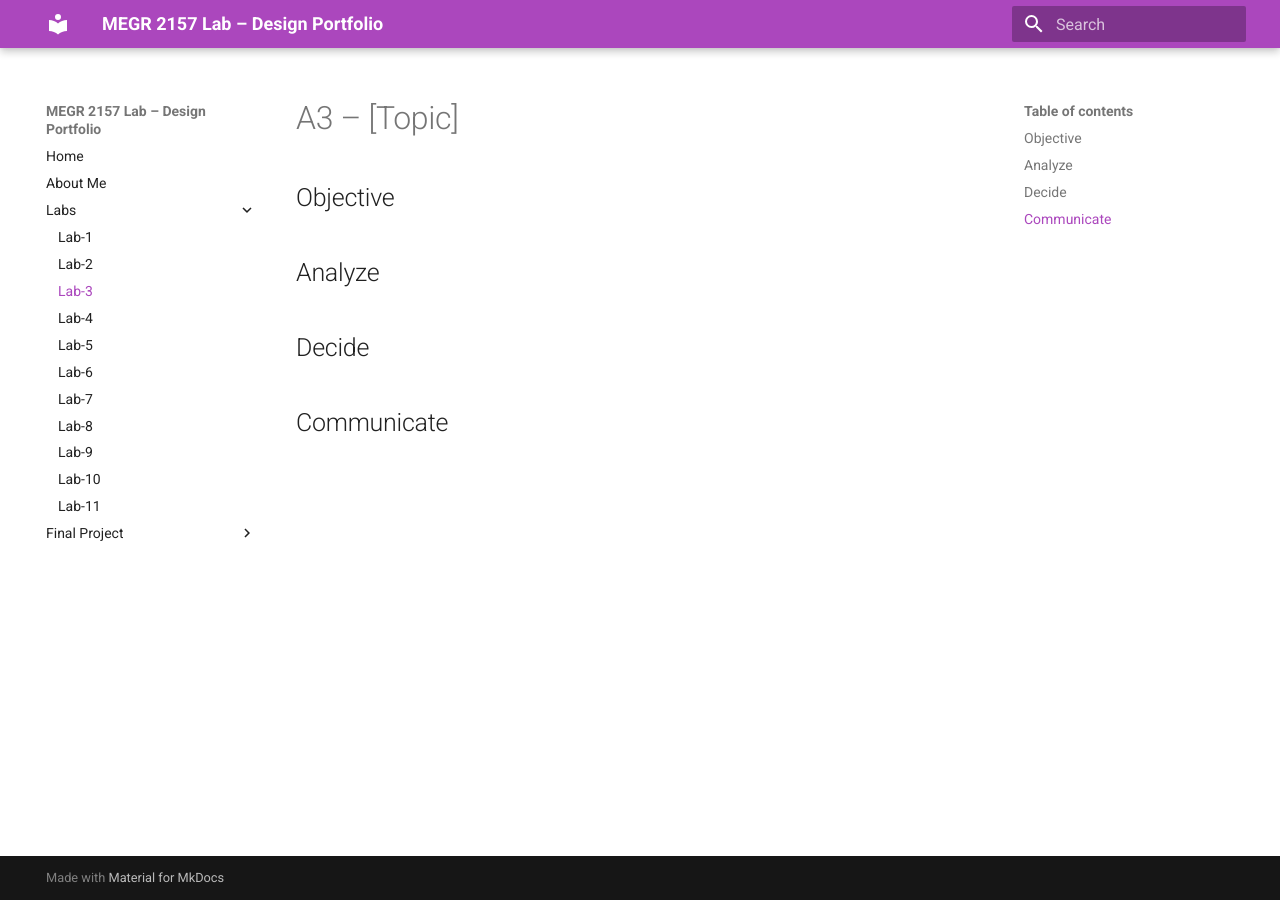
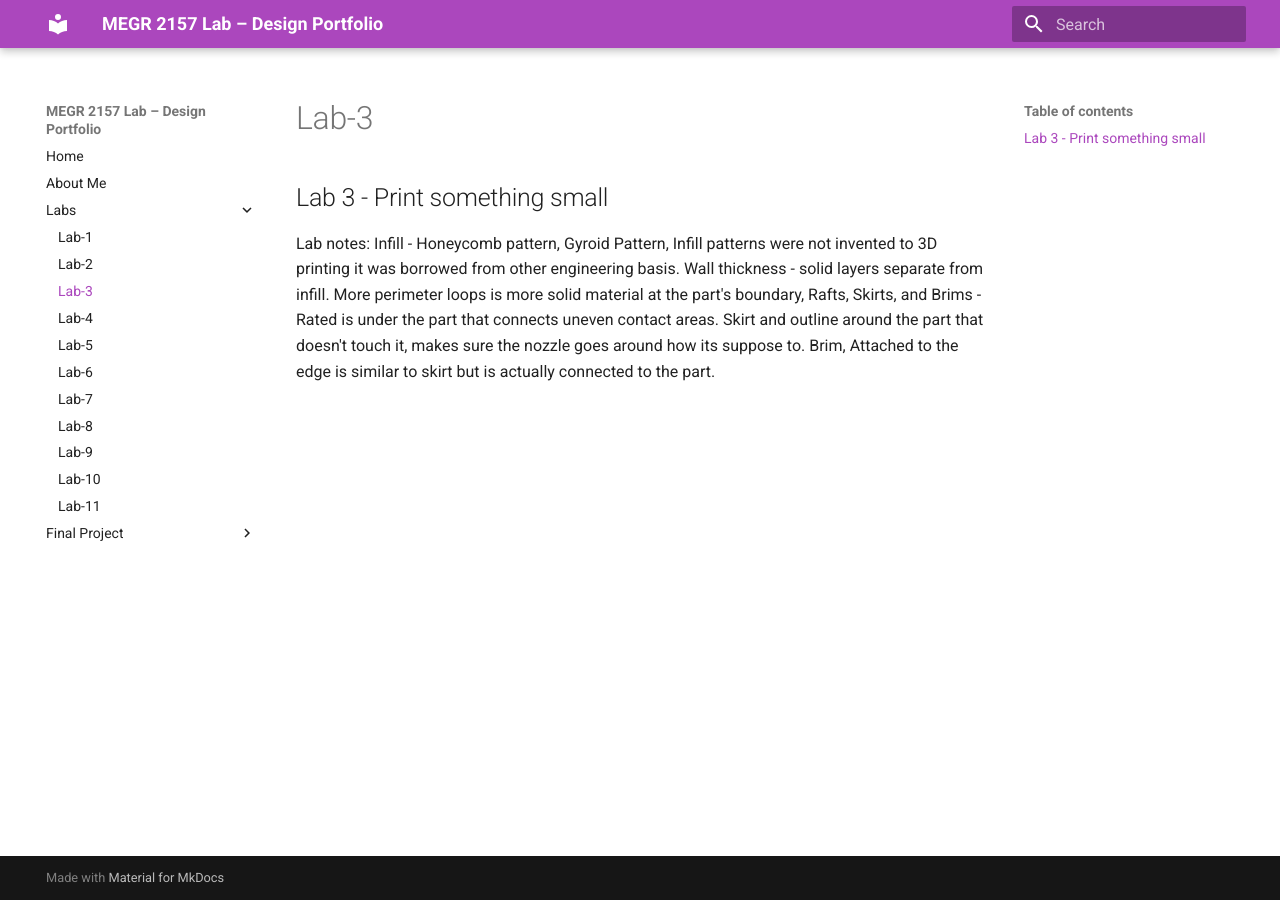
Before and after one commit to lexiecox628/lexie-cox-lab-portfolio, an MkDocs documentation site: the page built from docs/Labs/L03/index.md, in a window 1280 px wide. Built offline with MkDocs 1.6.1 and Material for MkDocs 9.7.7, drawn with Linux system fonts in a browser that asks for light colours.

Commit message:
Lecture notes

```diff
--- a/docs/Labs/L03/index.md
+++ b/docs/Labs/L03/index.md
@@ -1,12 +1,6 @@
-# A3 – [Topic]
+## Lab 3 - Print something small
 
-## Objective
-
-
-## Analyze
-
-
-## Decide
-
-
-## Communicate
+Lab notes:
+Infill - Honeycomb pattern, Gyroid Pattern, Infill patterns were not invented to 3D printing it was borrowed from other engineering basis.
+Wall thickness - solid layers separate from infill. More perimeter loops is more solid material at the part's boundary,
+Rafts, Skirts, and Brims - Rated is under the part that connects uneven contact areas. Skirt and outline around the part that doesn't touch it, makes sure the nozzle goes around how its suppose to. Brim, Attached to the edge is similar to skirt but is actually connected to the part.
```
